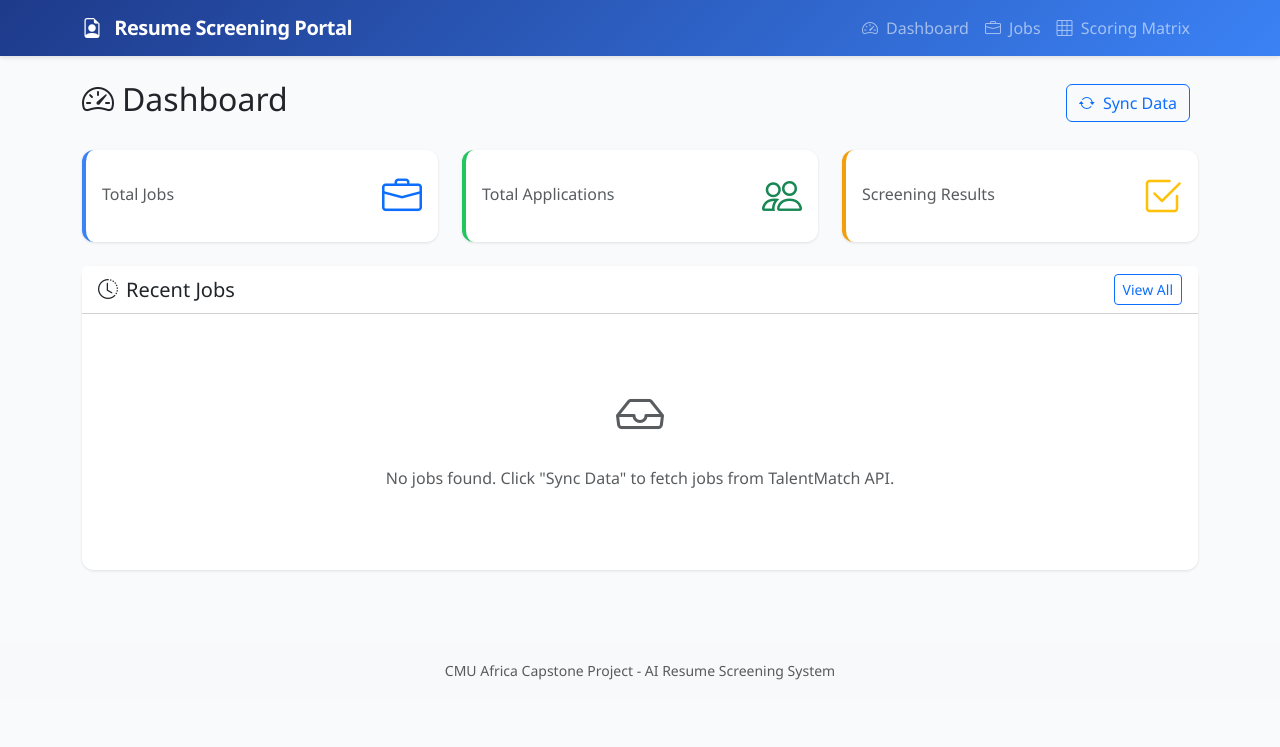
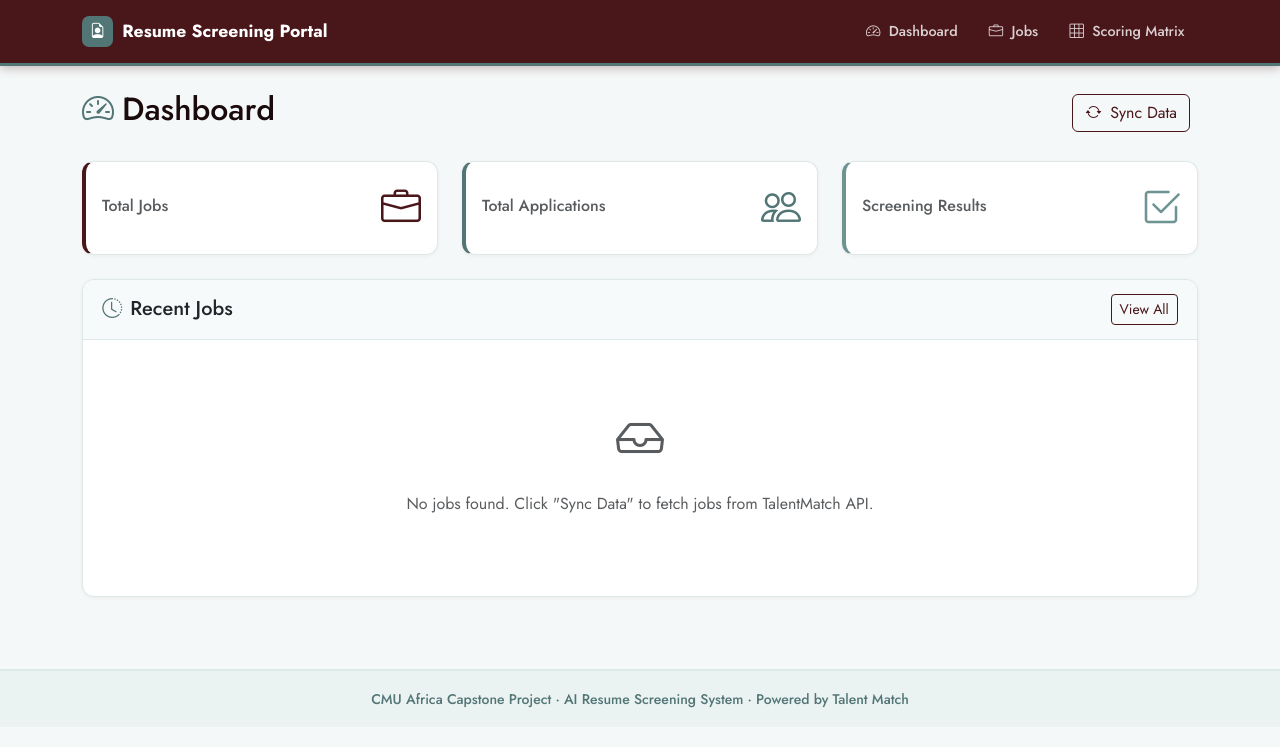
Before and after one commit to Amanya-Brian/open-source-resume-screening, a Flask app: template src/api/templates/dashboard.html in a window 1280 px wide. Shown: the top 747 px of the page. Run offline with Flask 3, Linux system fonts and the light colour scheme; the template is opened without the code that fills it, so the values that code supplies are empty.

Commit message:
feat: update UI to match Talent Match brand colors and font

```diff
--- a/src/api/templates/base.html
+++ b/src/api/templates/base.html
@@ -6,152 +6,180 @@
     <title>{% block title %}Resume Screening Portal{% endblock %}</title>
     <link href="https://cdn.jsdelivr.net/npm/bootstrap@5.3.2/dist/css/bootstrap.min.css" rel="stylesheet">
     <link href="https://cdn.jsdelivr.net/npm/bootstrap-icons@1.11.1/font/bootstrap-icons.css" rel="stylesheet">
+    <link href="https://fonts.googleapis.com/css2?family=Jost:wght@300;400;500;600;700;800&display=swap" rel="stylesheet">
     <style>
         :root {
-            --primary-color: #2563eb;
-            --success-color: #16a34a;
-            --warning-color: #ca8a04;
-            --danger-color: #dc2626;
+            --primary:        #49161A;
+            --primary-dark:   #300E11;
+            --primary-light:  #6B2428;
+            --secondary:      #527575;
+            --secondary-dark: #3A5555;
+            --secondary-light:#6E9393;
+            --bg:             #F5F8F8;
+            --bg-card:        #FFFFFF;
+            --border:         #DDE8E8;
+            --text:           #1A0A0B;
+            --muted:          #527575;
         }
 
+        *, *::before, *::after { box-sizing: border-box; }
+
         body {
-            background-color: #f8fafc;
-            font-family: 'Segoe UI', system-ui, sans-serif;
+            background-color: var(--bg);
+            font-family: 'Jost', system-ui, sans-serif;
+            color: var(--text);
         }
 
+        /* NAVBAR */
         .navbar {
-            background: linear-gradient(135deg, #1e3a8a 0%, #3b82f6 100%);
-            box-shadow: 0 2px 4px rgba(0,0,0,0.1);
+            background: var(--primary);
+            border-bottom: 3px solid var(--secondary);
+            box-shadow: 0 2px 10px rgba(73,22,26,0.3);
+            padding: 0.7rem 0;
         }
+        .navbar-brand {
+            font-family: 'Jost', sans-serif;
+            font-weight: 700;
+            font-size: 1.1rem;
+            color: #fff !important;
+            display: flex;
+            align-items: center;
+        }
+        .navbar-brand .brand-icon {
+            background: var(--secondary);
+            border-radius: 7px;
+            padding: 4px 8px;
+            margin-right: 9px;
+            font-size: 0.95rem;
+        }
+        .nav-link {
+            color: rgba(255,255,255,0.8) !important;
+            font-family: 'Jost', sans-serif;
+            font-weight: 500;
+            font-size: 0.9rem;
+            padding: 0.4rem 0.85rem !important;
+            border-radius: 6px;
+            transition: all 0.18s;
+        }
+        .nav-link:hover { color: #fff !important; background: rgba(255,255,255,0.1); }
+        .nav-link.active { color: #fff !important; background: var(--secondary) !important; font-weight: 600; }
 
-        .navbar-brand {
-            font-weight: 600;
-            letter-spacing: -0.5px;
-        }
-
+        /* CARDS */
         .card {
-            border: none;
+            border: 1px solid var(--border);
             border-radius: 12px;
-            box-shadow: 0 1px 3px rgba(0,0,0,0.1);
+            box-shadow: 0 1px 4px rgba(73,22,26,0.05);
+            background: var(--bg-card);
             transition: transform 0.2s, box-shadow 0.2s;
         }
+        .card:hover { transform: translateY(-2px); box-shadow: 0 5px 18px rgba(73,22,26,0.09); }
+        .card-header {
+            border-bottom: 1px solid var(--border);
+            border-radius: 12px 12px 0 0 !important;
+            padding: 0.9rem 1.2rem;
+        }
+        .card-header.bg-white { background: #F7FAFA !important; }
 
-        .card:hover {
-            transform: translateY(-2px);
-            box-shadow: 0 4px 12px rgba(0,0,0,0.15);
+        /* STAT CARDS */
+        .stat-card { border-left: 4px solid; }
+        .stat-card.candidates { border-left-color: var(--primary); }
+        .stat-card.screened   { border-left-color: var(--secondary); }
+        .stat-card.pending    { border-left-color: var(--secondary-light); }
+        .stat-card .text-primary { color: var(--primary) !important; }
+        .stat-card .text-success { color: var(--secondary) !important; }
+        .stat-card .text-warning { color: var(--secondary-light) !important; }
+
+        /* BUTTONS */
+        .btn-primary { background-color: var(--primary) !important; border-color: var(--primary) !important; color: #fff !important; }
+        .btn-primary:hover { background-color: var(--primary-dark) !important; border-color: var(--primary-dark) !important; }
+        .btn-outline-primary { color: var(--primary) !important; border-color: var(--primary) !important; }
+        .btn-outline-primary:hover { background-color: var(--primary) !important; color: #fff !important; }
+        .btn-screen {
+            background: var(--secondary); border: none; padding: 10px 24px;
+            font-weight: 600; color: #fff; border-radius: 8px; font-family: 'Jost', sans-serif;
         }
+        .btn-screen:hover { background: var(--secondary-dark); color: #fff; }
 
-        .recommendation-badge {
-            font-weight: 600;
-            padding: 6px 12px;
-            border-radius: 20px;
-        }
+        /* BADGES */
+        .badge.bg-primary { background-color: var(--secondary) !important; }
+        .badge.bg-dark     { background-color: var(--primary) !important; }
 
-        .badge-strong-yes {
-            background-color: #16a34a;
-            color: white;
-        }
+        /* RECOMMENDATION BADGES */
+        .recommendation-badge { font-weight: 700; padding: 6px 14px; border-radius: 20px; font-family: 'Jost', sans-serif; }
+        .badge-strong-yes { background-color: #16a34a; color: white; }
+        .badge-yes        { background-color: #22c55e; color: white; }
+        .badge-maybe      { background-color: #eab308; color: #1f2937; }
+        .badge-no         { background-color: #dc2626; color: white; }
 
-        .badge-yes {
-            background-color: #22c55e;
-            color: white;
-        }
-
-        .badge-maybe {
-            background-color: #eab308;
-            color: #1f2937;
-        }
-
-        .badge-no {
-            background-color: #dc2626;
-            color: white;
-        }
-
-        .score-cell {
-            text-align: center;
-            font-weight: 600;
-        }
-
+        /* SCORE COLORS */
+        .score-cell { text-align: center; font-weight: 700; }
         .score-5 { color: #16a34a; }
         .score-4 { color: #22c55e; }
-        .score-3 { color: #3b82f6; }
+        .score-3 { color: var(--secondary); }
         .score-2 { color: #f59e0b; }
         .score-1 { color: #dc2626; }
         .score-0 { color: #9ca3af; }
 
-        .progress {
-            height: 24px;
-            border-radius: 12px;
+        /* PROGRESS */
+        .progress { height: 24px; border-radius: 12px; background-color: var(--border); }
+        .progress-bar { font-weight: 600; font-size: 0.85rem; }
+        .progress-bar.bg-primary { background-color: var(--secondary) !important; }
+
+        /* TABLES */
+        .criteria-table th { background-color: #EBF2F2; font-weight: 700; color: var(--primary); font-family: 'Jost', sans-serif; }
+        .table > thead > tr > th { border-bottom: 2px solid var(--border); }
+        .table-hover > tbody > tr:hover > * { background-color: #F2F7F7; }
+        thead.bg-light th { background-color: #EBF2F2 !important; }
+
+        /* WEIGHT BADGE */
+        .weight-badge {
+            background-color: #DDE8E8; color: var(--secondary-dark);
+            font-size: 0.75rem; font-weight: 600; padding: 3px 8px; border-radius: 6px;
         }
 
-        .progress-bar {
-            font-weight: 600;
-            font-size: 0.85rem;
+        /* RANK BADGES */
+        .rank-badge {
+            width: 40px; height: 40px; border-radius: 50%;
+            display: flex; align-items: center; justify-content: center;
+            font-weight: 700; font-size: 1.1rem; font-family: 'Jost', sans-serif;
         }
+        .rank-1     { background: linear-gradient(135deg, #fbbf24, #f59e0b); color: white; }
+        .rank-2     { background: linear-gradient(135deg, #9ca3af, #6b7280); color: white; }
+        .rank-3     { background: linear-gradient(135deg, #d97706, #b45309); color: white; }
+        .rank-other { background-color: #DDE8E8; color: var(--primary); }
 
-        .criteria-table th {
-            background-color: #f1f5f9;
-            font-weight: 600;
-        }
+        /* STRENGTH / CONCERN */
+        .strength-item { color: #16a34a; }
+        .concern-item  { color: #dc2626; }
 
-        .weight-badge {
-            background-color: #e2e8f0;
-            color: #475569;
-            font-size: 0.75rem;
-            padding: 2px 6px;
-            border-radius: 4px;
-        }
+        /* LINKS */
+        a { color: var(--secondary); }
+        a:hover { color: var(--secondary-dark); }
+        .text-primary { color: var(--primary) !important; }
 
-        .strength-item {
-            color: #16a34a;
-        }
+        /* BREADCRUMB */
+        .breadcrumb-item a { color: var(--secondary); text-decoration: none; }
+        .breadcrumb-item a:hover { color: var(--secondary-dark); text-decoration: underline; }
 
-        .concern-item {
-            color: #dc2626;
-        }
+        /* MODAL */
+        .modal-header { background: #EBF2F2; border-bottom: 2px solid var(--border); }
 
-        .rank-badge {
-            width: 40px;
-            height: 40px;
-            border-radius: 50%;
-            display: flex;
-            align-items: center;
-            justify-content: center;
-            font-weight: 700;
-            font-size: 1.1rem;
-        }
+        /* ALERTS */
+        .alert-info { border-color: var(--secondary-light); background: #EBF2F2; color: var(--primary); }
 
-        .rank-1 { background: linear-gradient(135deg, #fbbf24 0%, #f59e0b 100%); color: white; }
-        .rank-2 { background: linear-gradient(135deg, #9ca3af 0%, #6b7280 100%); color: white; }
-        .rank-3 { background: linear-gradient(135deg, #d97706 0%, #b45309 100%); color: white; }
-        .rank-other { background-color: #e2e8f0; color: #475569; }
+        /* SPINNER */
+        .spinner-border.text-primary { color: var(--secondary) !important; }
 
-        .loading-spinner {
-            display: none;
-        }
+        /* LOADING */
+        .loading-spinner { display: none; }
+        .loading .loading-spinner { display: inline-block; }
 
-        .loading .loading-spinner {
-            display: inline-block;
-        }
+        /* HEADING ICONS */
+        h2 > i, h5 > i { color: var(--secondary); }
 
-        .btn-screen {
-            background: linear-gradient(135deg, #2563eb 0%, #1d4ed8 100%);
-            border: none;
-            padding: 10px 24px;
-            font-weight: 600;
-        }
-
-        .btn-screen:hover {
-            background: linear-gradient(135deg, #1d4ed8 0%, #1e40af 100%);
-        }
-
-        .stat-card {
-            border-left: 4px solid;
-        }
-
-        .stat-card.candidates { border-left-color: #3b82f6; }
-        .stat-card.screened { border-left-color: #22c55e; }
-        .stat-card.pending { border-left-color: #f59e0b; }
+        /* FOOTER */
+        footer { border-top: 2px solid var(--border); background: #EBF2F2 !important; }
+        footer small { color: var(--muted); font-family: 'Jost', sans-serif; font-weight: 500; }
     </style>
     {% block extra_styles %}{% endblock %}
 </head>
@@ -159,14 +187,14 @@
     <nav class="navbar navbar-expand-lg navbar-dark">
         <div class="container">
             <a class="navbar-brand" href="{{ url_for('portal.dashboard') }}">
-                <i class="bi bi-file-earmark-person me-2"></i>
+                <span class="brand-icon"><i class="bi bi-file-earmark-person"></i></span>
                 Resume Screening Portal
             </a>
             <button class="navbar-toggler" type="button" data-bs-toggle="collapse" data-bs-target="#navbarNav">
                 <span class="navbar-toggler-icon"></span>
             </button>
             <div class="collapse navbar-collapse" id="navbarNav">
-                <ul class="navbar-nav ms-auto">
+                <ul class="navbar-nav ms-auto gap-1">
                     <li class="nav-item">
                         <a class="nav-link {% if active_page == 'dashboard' %}active{% endif %}" href="{{ url_for('portal.dashboard') }}">
                             <i class="bi bi-speedometer2 me-1"></i> Dashboard
@@ -202,9 +230,9 @@
         {% block content %}{% endblock %}
     </main>
 
-    <footer class="bg-light py-3 mt-5">
-        <div class="container text-center text-muted">
-            <small>CMU Africa Capstone Project - AI Resume Screening System</small>
+    <footer class="py-3 mt-5">
+        <div class="container text-center">
+            <small>CMU Africa Capstone Project · AI Resume Screening System · Powered by Talent Match</small>
         </div>
     </footer>
 
```
